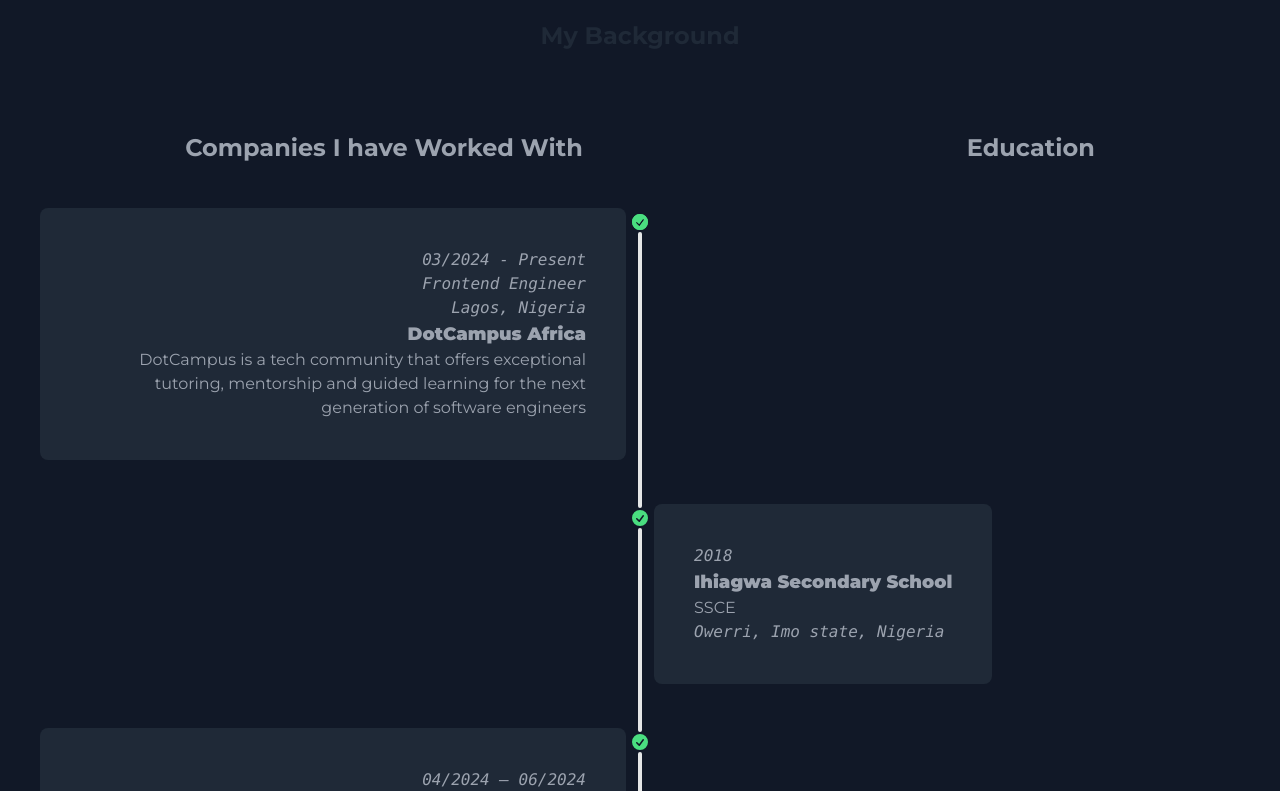
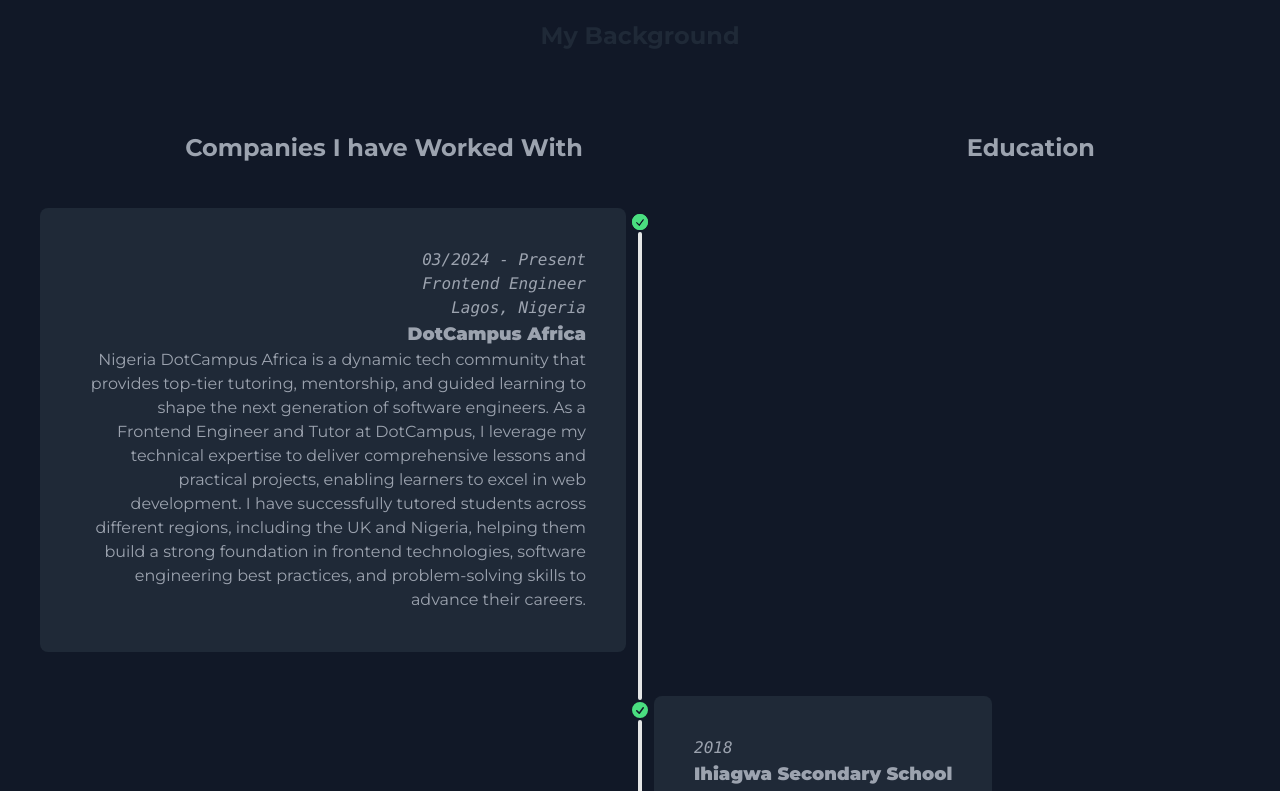
Before and after one commit to patrickiyiakimo/My-Portfolio, a React (Create React App) app: page /background in a window 1280 px wide. Shown: the top 791 px of the page. Built offline with nearby package versions, Linux system fonts and the light colour scheme.

Commit message:
added more attributes to my background

```diff
--- a/src/pages/Background.jsx
+++ b/src/pages/Background.jsx
@@ -56,9 +56,16 @@ const Background = () => {
             <p className="font-mono italic">Frontend Engineer</p>
             <p className="font-mono italic">Lagos, Nigeria</p>
             <div className="text-lg font-black">DotCampus Africa</div>
-            DotCampus is a tech community that offers exceptional tutoring,
-            mentorship and guided learning for the next generation of software
-            engineers
+            Nigeria DotCampus Africa is a dynamic tech community that provides
+            top-tier tutoring, mentorship, and guided learning to shape the next
+            generation of software engineers. As a Frontend Engineer and Tutor
+            at DotCampus, I leverage my technical expertise to deliver
+            comprehensive lessons and practical projects, enabling learners to
+            excel in web development. I have successfully tutored students
+            across different regions, including the UK and Nigeria, helping them
+            build a strong foundation in frontend technologies, software
+            engineering best practices, and problem-solving skills to advance
+            their careers.
           </div>
           <hr />
         </li>
```
